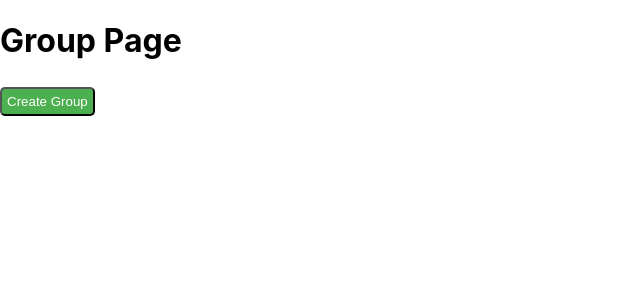
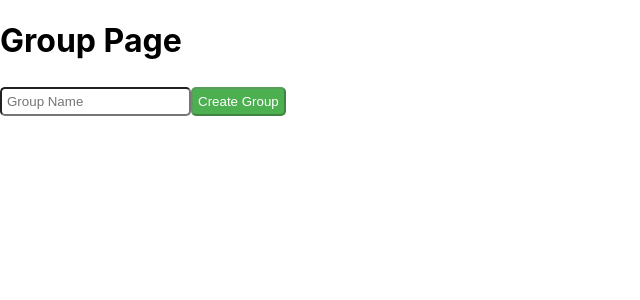
Before and after one commit to shirjs/repopo, a React (Create React App) app: page /Group in a window 1280 px wide. Shown: the top 300 px of the page, without its empty margins (0-640 px from the left). Built offline with nearby package versions, Linux system fonts and the light colour scheme; no server answers.

Commit message:
changed Groups to have a name

```diff
--- a/src/components/GroupPage.js
+++ b/src/components/GroupPage.js
@@ -6,9 +6,10 @@ const GroupPage = () => {
     const currentUserId = useUserId();
     const { createGroup, loading, error } = useCreateGroup();
     const [groupCreated, setGroupCreated] = useState(false);
+    const [groupName, setGroupName] = useState('');
 
     const handleCreateGroup = async () => {
-        const newGroup = await createGroup(currentUserId);
+        const newGroup = await createGroup(currentUserId, groupName);
         if (newGroup) {
             setGroupCreated(true);
         }
@@ -17,8 +18,14 @@ const GroupPage = () => {
     return (
         <div>
             <h1>Group Page</h1>
+            <input
+                type="text"
+                placeholder="Group Name"
+                value={groupName}
+                onChange={e => setGroupName(e.target.value)}
+            />
             {!groupCreated ? (
-                <button onClick={handleCreateGroup} disabled={loading}>
+                <button onClick={handleCreateGroup} disabled={loading || !groupName}>
                     {loading ? 'Creating...' : 'Create Group'}
                 </button>
             ) : (
--- a/src/hooks/useCreateGroup.js
+++ b/src/hooks/useCreateGroup.js
@@ -5,13 +5,13 @@ const useCreateGroup = () => {
     const [loading, setLoading] = useState(false);
     const [error, setError] = useState(null);
 
-    const createGroup = async (leader_id) => {
+    const createGroup = async (leader_id, group_name) => {
         setLoading(true);
         try {
             const { data, error } = await supabase
                 .from('user_group')
                 .insert([
-                    { leader_id: leader_id },
+                    { leader_id: leader_id, group_name: group_name },
                 ]);
             if (error) {
                 throw error;
```
